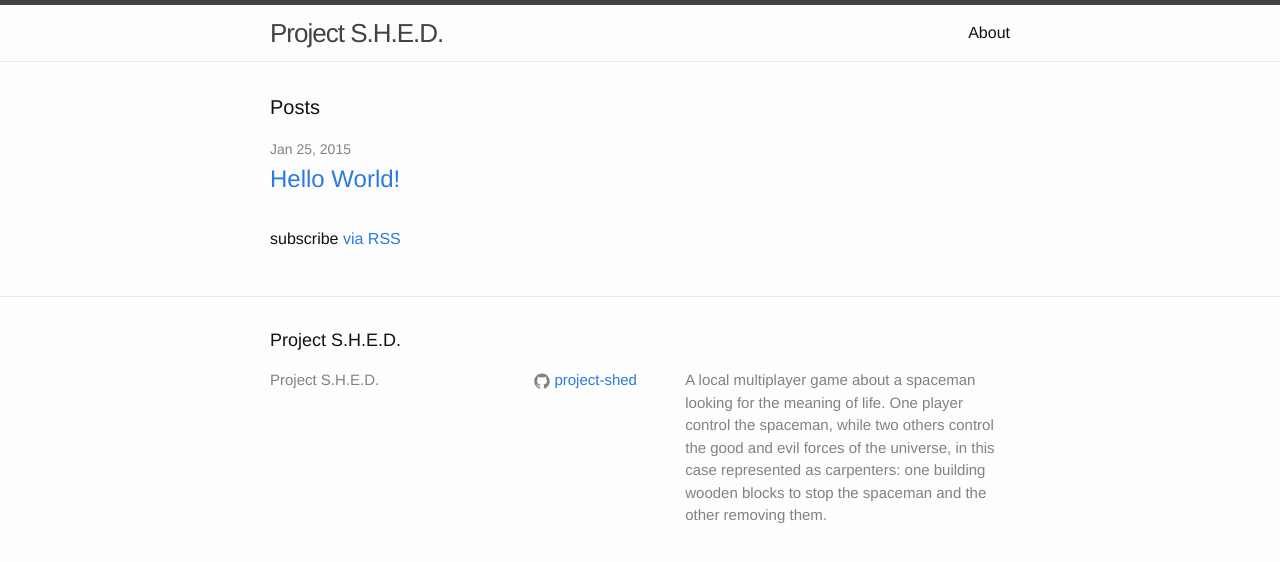
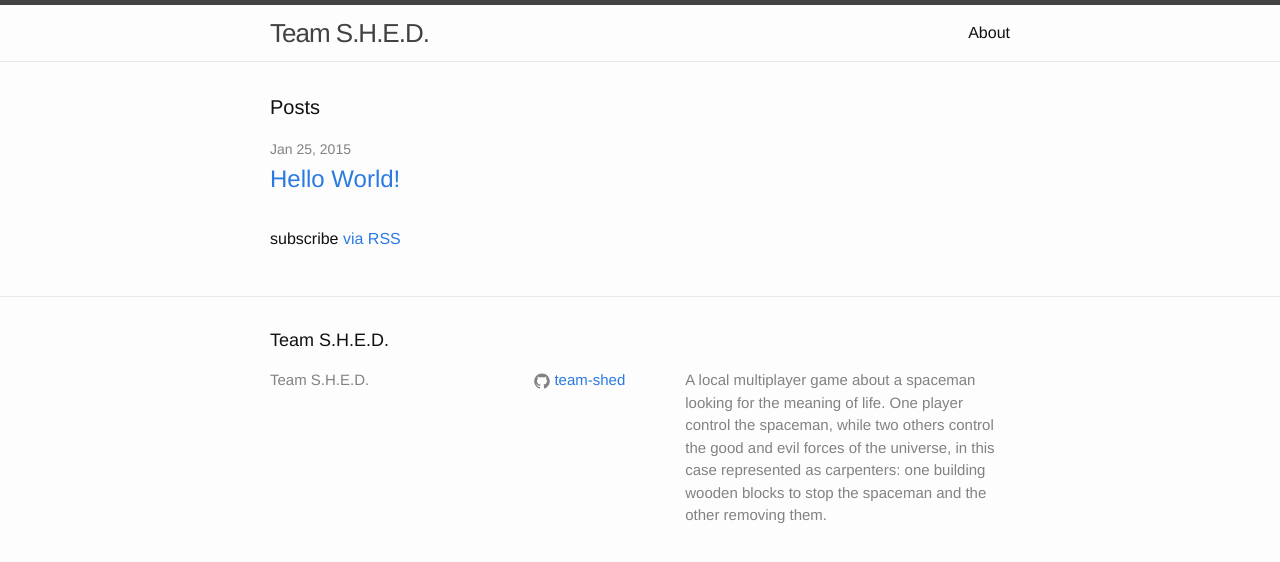
Before and after one commit to project-shed/project-shed.github.io, a Jekyll site: the page built from index.html, in a window 1280 px wide. Shown: the top 562 px of the page. Built offline with Jekyll 4.4.1, drawn with Linux system fonts in a browser that asks for light colours.

Commit message:
Updated team name.

```diff
--- a/_config.yml
+++ b/_config.yml
@@ -1,14 +1,14 @@
 # Site settings
-title: Project S.H.E.D.
+title: Team S.H.E.D.
 description: > # this means to ignore newlines until "baseurl:"
   A local multiplayer game about a spaceman looking for the meaning of life.
   One player control the spaceman, while two others control the good and evil
   forces of the universe, in this case represented as carpenters: one building
   wooden blocks to stop the spaceman and the other removing them.
 baseurl: "" # the subpath of your site, e.g. /blog/
-url: "http://project-shed.github.io" # the base hostname & protocol for your site
+url: "http://team-shed.github.io" # the base hostname & protocol for your site
 #twitter_username: jekyllrb
-github_username:  project-shed
+github_username:  team-shed
 
 # Build settings
 markdown: kramdown
```
